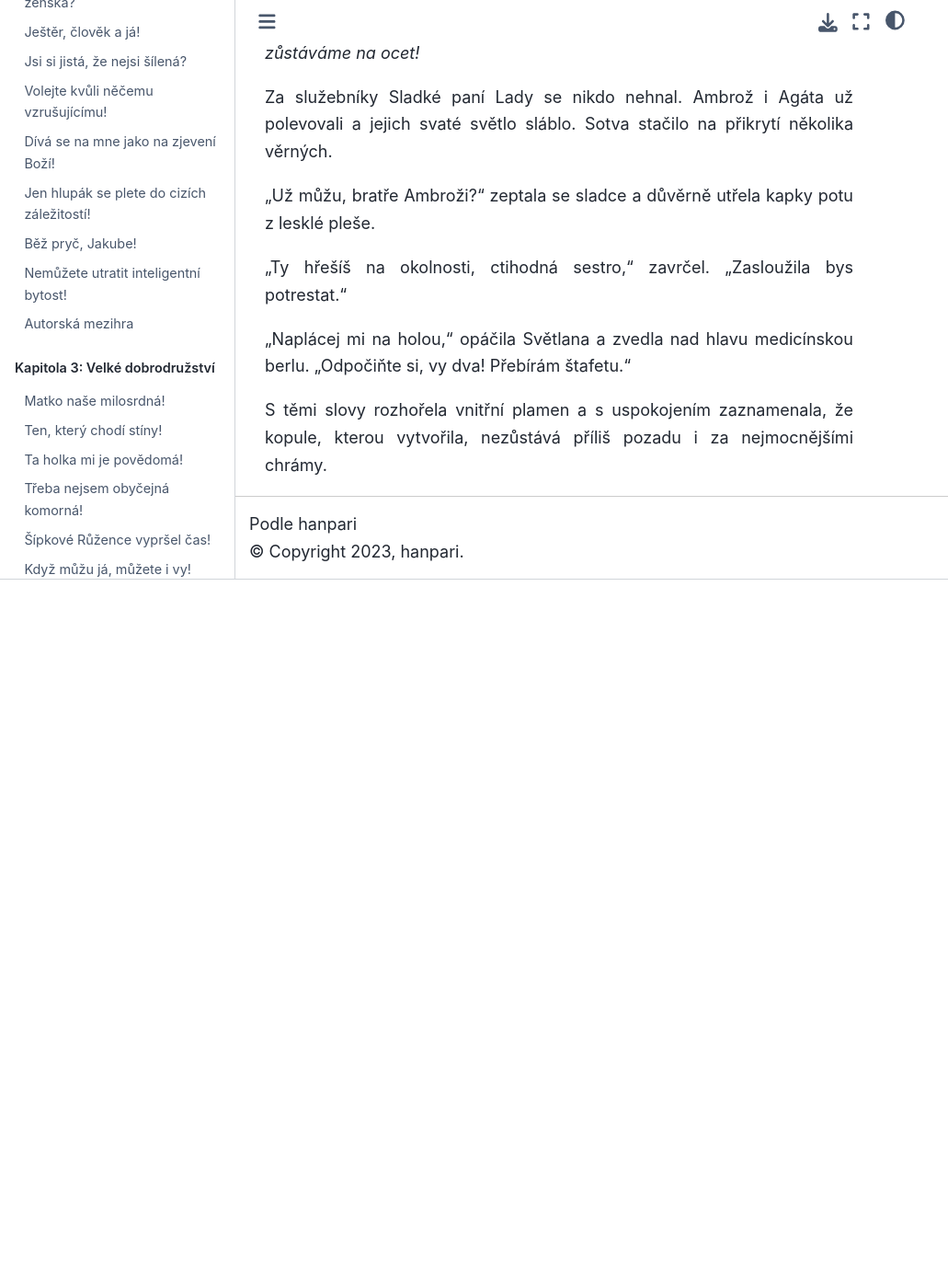
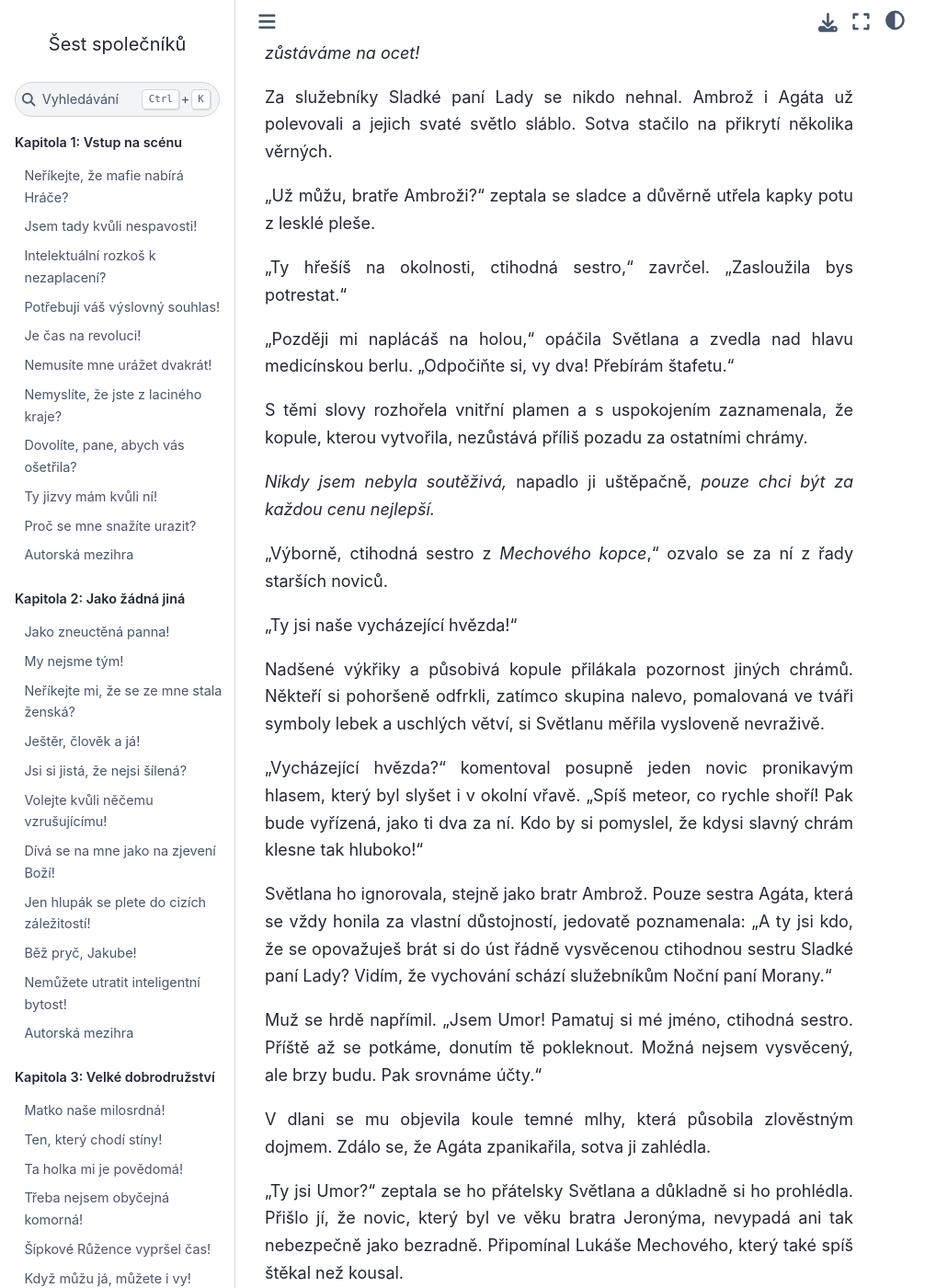
Before and after one commit to hanpari/sest-spolecniku, a Sphinx documentation site: the page built from source/sest_spolecniku/17/01.md, in a window 1280 px wide and 1400 px high, scrolled down 1574 px. Shown: the whole window at 92% size, without its empty margins (0-1031 px from the left). Built offline with Sphinx 7.4.7 and the Sphinx Book theme 1.1.4, drawn with Linux system fonts in a browser that asks for light colours; before the commit the page ends 2204 px from its top, so only the background shows below that; some of the changed text lies outside the part shown.

Commit message:
Umor a Smoljan

```diff
--- a/source/sest_spolecniku/17/01.md
+++ b/source/sest_spolecniku/17/01.md
@@ -40,6 +40,56 @@ Za služebníky Sladké paní Lady se nikdo nehnal. Ambrož i Agáta už polevov
 
 "Ty hřešíš na okolnosti, ctihodná sestro," zavrčel. "Zasloužila bys potrestat."
 
-"Naplácej mi na holou," opáčila Světlana a zvedla nad hlavu medicínskou berlu. "Odpočiňte si, vy dva! Přebírám štafetu."
+"Později mi naplácáš na holou," opáčila Světlana a zvedla nad hlavu medicínskou berlu. "Odpočiňte si, vy dva! Přebírám štafetu."
 
-S těmi slovy rozhořela vnitřní plamen a s uspokojením zaznamenala, že kopule, kterou vytvořila, nezůstává příliš pozadu i za nejmocnějšími chrámy.
+S těmi slovy rozhořela vnitřní plamen a s uspokojením zaznamenala, že kopule, kterou vytvořila, nezůstává příliš pozadu za ostatními chrámy.
+
+*Nikdy jsem nebyla soutěživá,* napadlo ji uštěpačně, *pouze chci být za každou cenu nejlepší.*
+
+"Výborně, ctihodná sestro z *Mechového kopce*," ozvalo se za ní z řady starších noviců.
+
+"Ty jsi naše vycházející hvězda!"
+
+Nadšené výkřiky a působivá kopule přilákala pozornost jiných chrámů. Někteří si pohoršeně odfrkli, zatímco skupina nalevo, pomalovaná ve tváři symboly lebek a uschlých větví, si Světlanu měřila vysloveně nevraživě.
+
+"Vycházející hvězda?" komentoval posupně jeden novic pronikavým hlasem, který byl slyšet i v okolní vřavě. "Spíš meteor, co rychle shoří! Pak bude vyřízená, jako ti dva za ní. Kdo by si pomyslel, že kdysi slavný chrám klesne tak hluboko!"
+
+Světlana ho ignorovala, stejně jako bratr Ambrož. Pouze sestra Agáta, která se vždy honila za vlastní důstojností, jedovatě poznamenala: "A ty jsi kdo, že se opovažuješ brát si do úst řádně vysvěcenou ctihodnou sestru Sladké paní Lady? Vidím, že vychování schází služebníkům Noční paní Morany."
+
+Muž se hrdě napřímil. "Jsem Umor! Pamatuj si mé jméno, ctihodná sestro. Příště až se potkáme, donutím tě pokleknout. Možná nejsem vysvěcený, ale brzy budu. Pak srovnáme účty."
+
+V dlani se mu objevila koule temné mlhy, která působila zlověstným dojmem. Zdálo se, že Agáta zpanikařila, sotva ji zahlédla.
+
+"Ty jsi Umor?" zeptala se ho přátelsky Světlana a důkladně si ho prohlédla. Přišlo jí, že novic, který byl ve věku bratra Jeronýma, nevypadá ani tak nebezpečně jako bezradně. Připomínal Lukáše Mechového, který také spíš štěkal než kousal.
+
+"Ta věc v tvé dlani," pokračovala. "Co je to?"
+
+"Pchá! Co jsi za ctihodnou sestru, že nepoznáš Moraninu mlhu. Když se tě dotkne, vysaje z tebe život."
+
+"Aha. Můžu?"
+
+Aniž by čekala na svolení, přišla k němu a strčila prst do tmavého kouře. Okamžitě ucítila, jak se černé úponky připínají k jejímu vnitřnímu plameni a snaží se ho vytáhnout ven z jejího těla.
+
+"Je šílená!" vyhrkly obě chrámové skupiny.
+
+"Odtáhněte ji někdo," vykřikla Agáta, ale sama se nehnula z místa.
+
+"Neměl bys ublížit ctihodné sestře," napomenul Umora jeho představený, který předstíral, že se soustředí na ochrannou kopuli a jeho napomenutí znělo velmi vlažně.
+
+"Ona přišla za mnou, ctihodný bratře. Sám jsem ji varoval. Všichni mne slyšeli," ušklíbl se Umor.
+
+"Svým způsobem máš pravdu," řekla zaujatá Světlana. "Vysáváš ze mne život. Tímhle tempem bys mne zabil za rok, pokud bych dříve neumřela nudou. Jako padouch jsi neuspěl, drahoušku."
+
+Jemně ho klepla po hlavě medicínskou berlou, uzavřela okruh jeho těla, takže její vnitřní plamen novicem projel jako elektrický proud a zastavil bijící srdce.
+
+"Vždycky jsem si představovala, že budu zlá čarodějnice," řekla, když se vrátila mezi své a usmála se na ztuhlého bratra Ambrože. Umor se zvolna kácel k zemi, velmi dramaticky, jako herec, který dobře zvládl svou roli. "Zachránila jsem čest chrámu? Provoláte mi slávu?"
+
+"Ona ho zabila! Bratr Umor je mrtvý!"
+
+"Čest chrámu?"
+
+Ctihodný bratr Ambrož si utřel pleš a rychle se vydal ke zhroucenému tělu. "Měl jsem vás varovat," řekl omluvně, ale také trochu škodolibě, "že ctihodná sestra z *Mechového kopce* pochází z pohraničí. Není zvyklá na naše špičkovaní."
+
+Rychle se dotkl Umarovi hrudi a nahodil ztichlé srdce. "Chvalte naši Sladkou paní Ladu," řekl do kyselých tváří, "protože ona uzdravuje padlé. Jsem si jistý, ctihodný bratře Smoljane, že i ty bys toho chudáka vrátil do života, ale takto naděje tvého chrámu příliš neutrpí."
+
+"Já ho nezabil," řekl kněz s berlou, aniž by se otočil. "Přijmi prosím omluvu, ctihodný bratře Ambroži, za nemístného chování našeho novice. Potrestám ho, jakmile budu mít příležitost."
```
Also changed, not shown: source/sest_spolecniku/dodatky/wip_bohove.md (+2 -2 lines).
